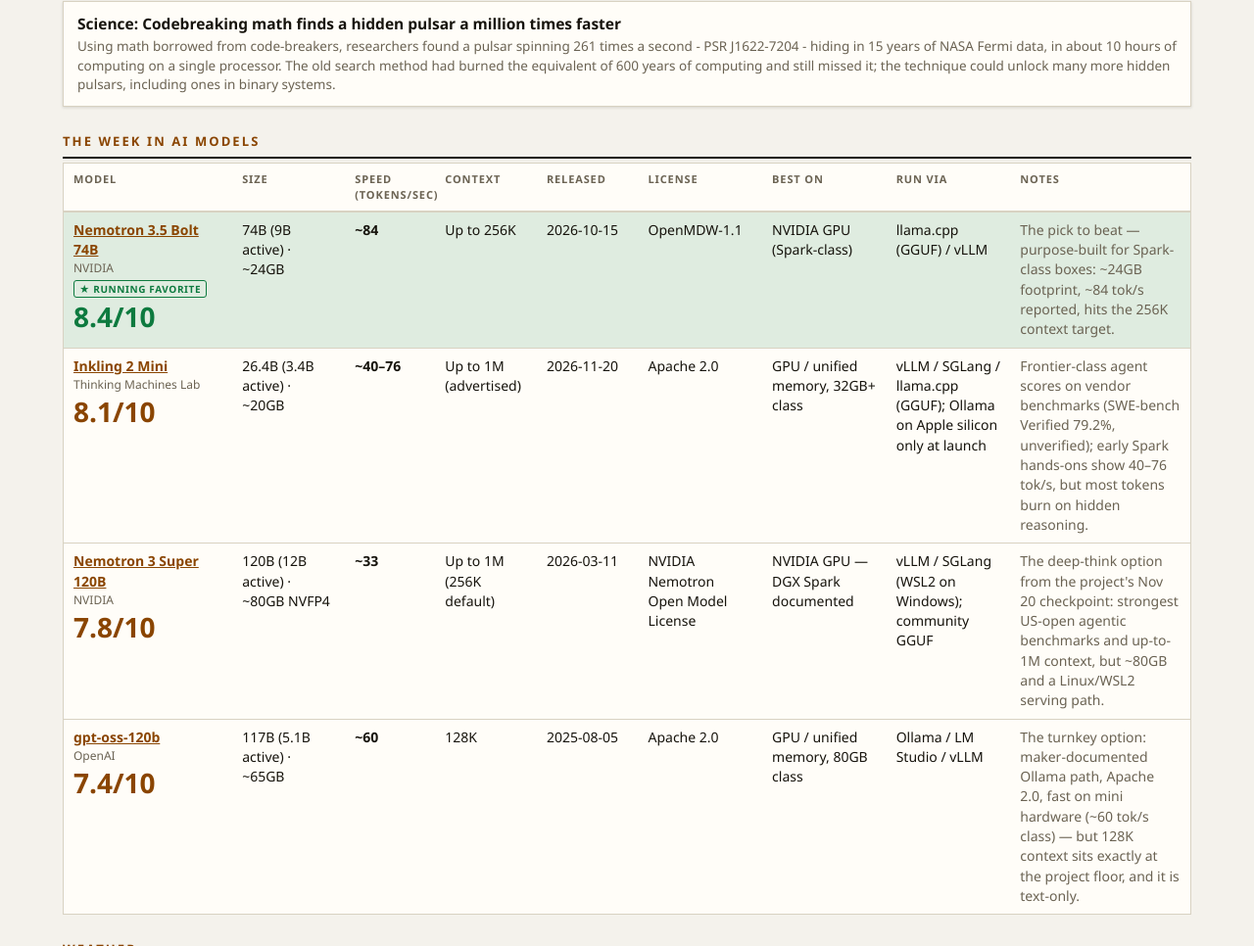
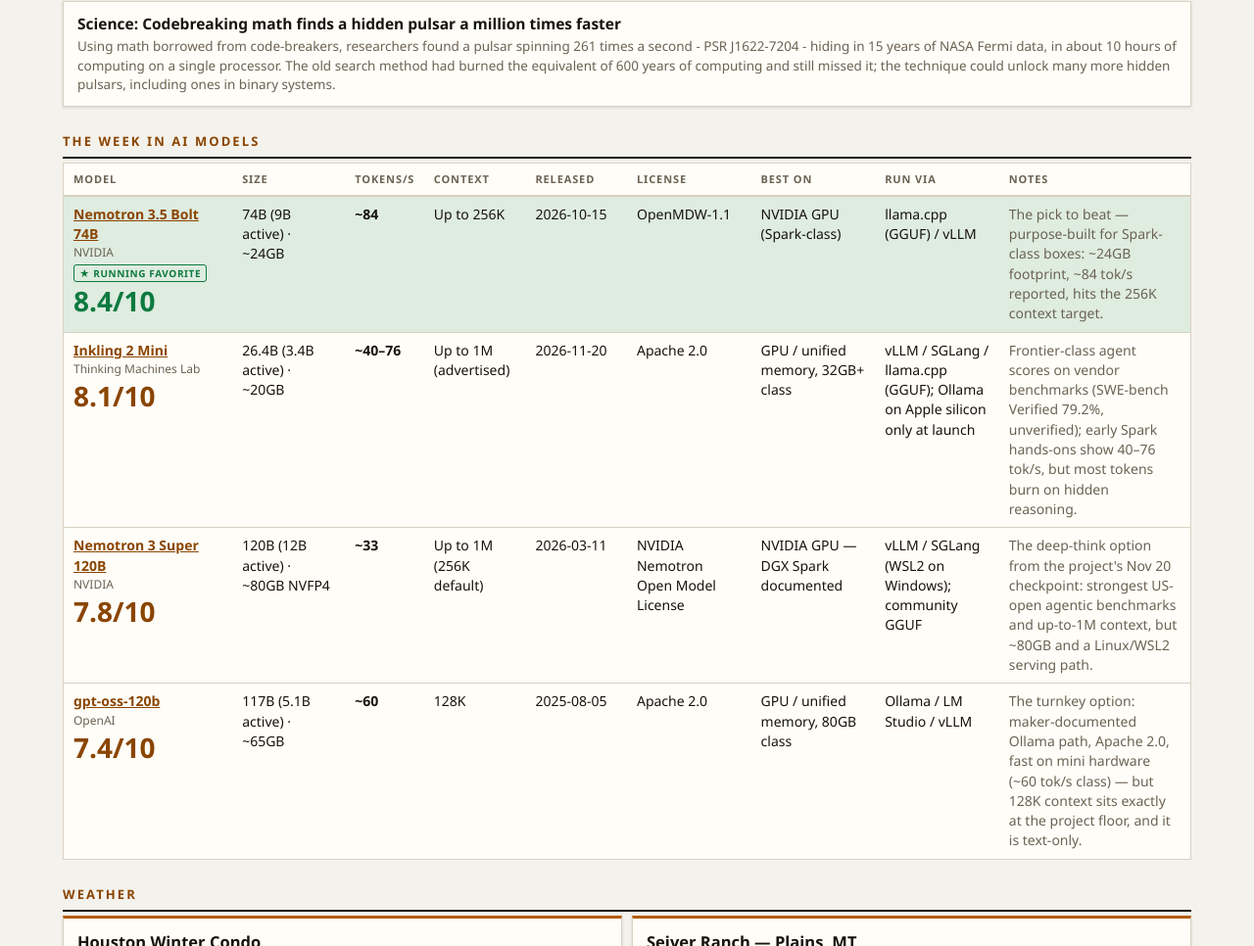
Before and after one commit to DaveSeiver/seiver-tv-data, a plain HTML site: page index.html in a window 1280 px wide. Shown: the part 2671-3637 px from the top of the page at 98% size. Drawn offline with Linux system fonts and the light colour scheme.

Commit message:
Seiver TV framework — AI matrix: Speed column header shortened to Tokens/S, Notes widened

```diff
--- a/index.html
+++ b/index.html
@@ -223,13 +223,13 @@
       .aimx thead th{font-size:11px; letter-spacing:.08em; text-transform:uppercase; color:var(--muted); border-bottom:2px solid var(--line); overflow-wrap:normal;}
       .aimx th:nth-child(1),.aimx td:nth-child(1){width:15%;}
       .aimx th:nth-child(2),.aimx td:nth-child(2){width:10%;}
-      .aimx th:nth-child(3),.aimx td:nth-child(3){width:8%;}
+      .aimx th:nth-child(3),.aimx td:nth-child(3){width:7%;}
       .aimx th:nth-child(4),.aimx td:nth-child(4){width:9%;}
       .aimx th:nth-child(5),.aimx td:nth-child(5){width:9%;}
       .aimx th:nth-child(6),.aimx td:nth-child(6){width:11%;}
       .aimx th:nth-child(7),.aimx td:nth-child(7){width:11%;}
       .aimx th:nth-child(8),.aimx td:nth-child(8){width:11%;}
-      .aimx th:nth-child(9),.aimx td:nth-child(9){width:16%;}
+      .aimx th:nth-child(9),.aimx td:nth-child(9){width:17%;}
       .aimx td.model{font-weight:700;}
       .aimx td.model .maker{display:block; font-weight:400; font-size:12px; color:var(--muted);}
       .aimx td.model .favtag{display:inline-block; margin-top:3px; font-size:10px; font-weight:700; letter-spacing:.06em; color:var(--up); border:1px solid var(--up); border-radius:3px; padding:1px 5px;}
@@ -732,7 +732,7 @@
         var host = document.getElementById("aiMatrix");
         if (!host) return;
         function ce(tag, cls, text){ var n = document.createElement(tag); if (cls) n.setAttribute("class", cls); if (text != null) n.textContent = text; return n; }
-        var cols = [["Model","model","model"],["Size","size","size"],["Speed (tokens/sec)","speed","speed"],
+        var cols = [["Model","model","model"],["Size","size","size"],["Tokens/S","speed","speed"],
           ["Context","ctx","context"],["Released","rel","release"],
           ["License","lic","license"],["Best on","hw","hw"],
           ["Run via","run","run"],["Notes","notes","notes"]];
```
